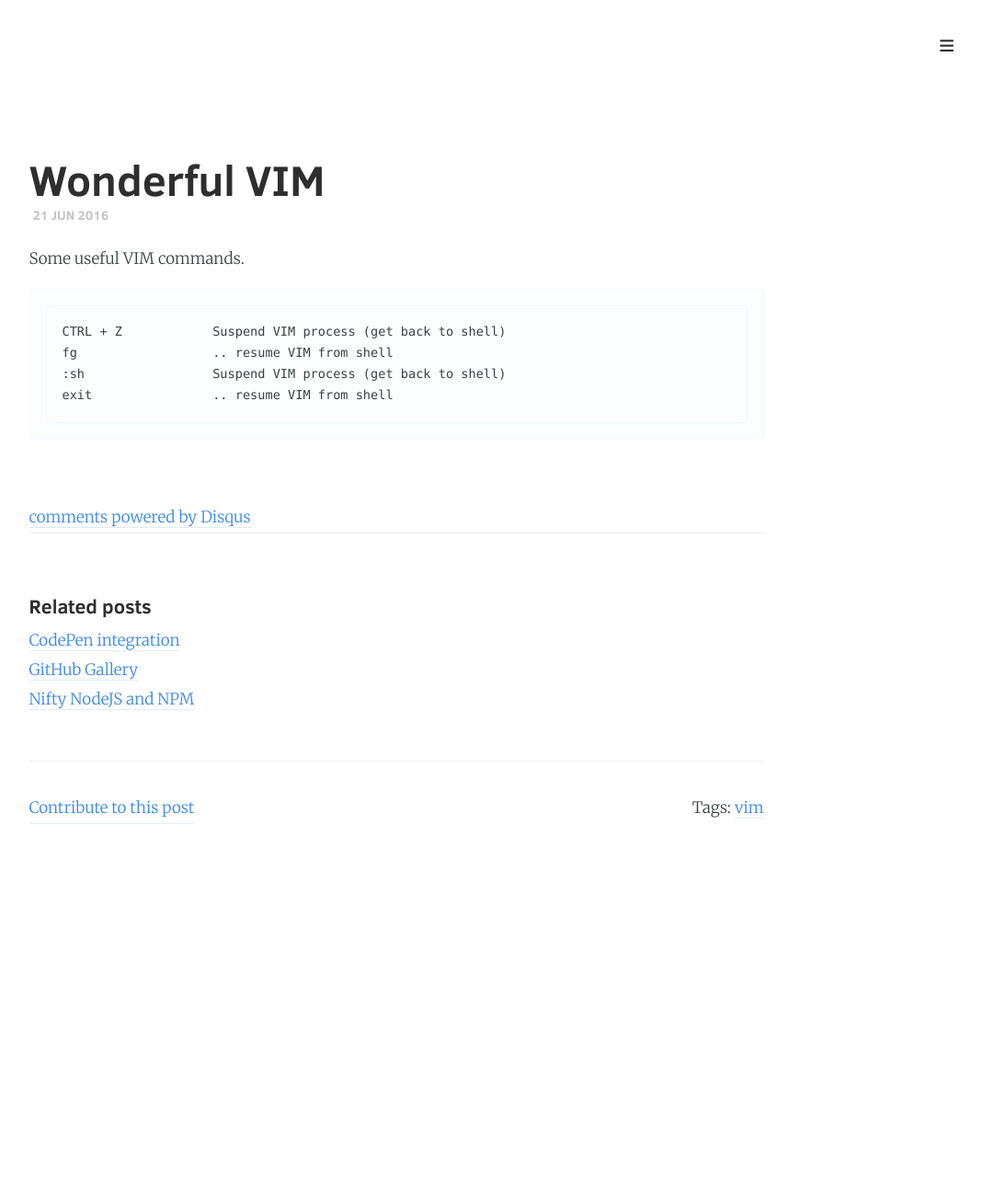
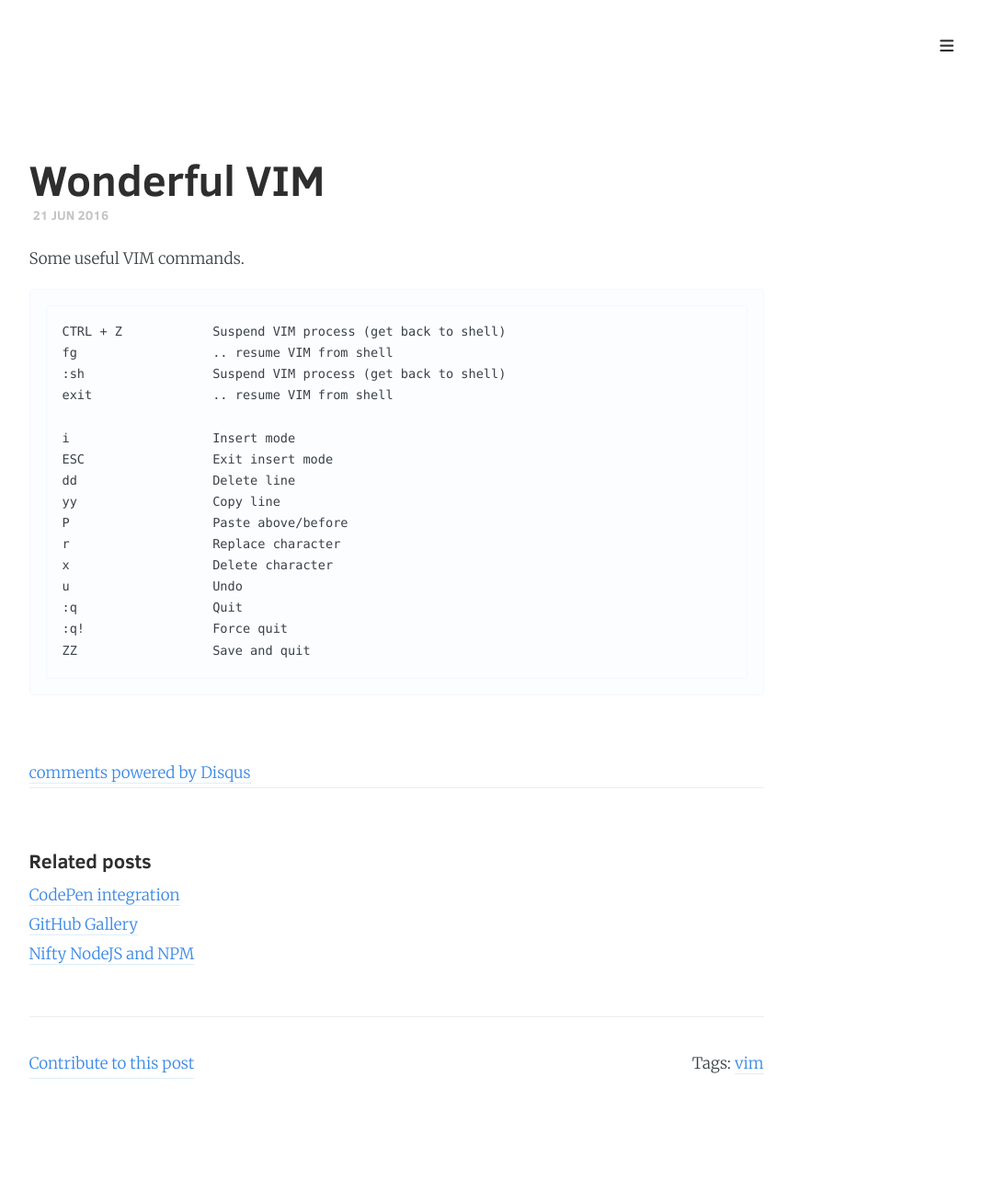
Before and after one commit to cirgl/lthr.github.io, a Jekyll site: the page built from _posts/2016-06-21-vim.md, in a window 1280 px wide. Shown: the whole page at 92% size, without its empty margins (209-1277 px from the left). Built offline with Jekyll 4.4.1, drawn with Linux system fonts in a browser that asks for light colours; nearby versions of some CDN libraries; comment, search, counter and statistics services are not loaded; before the commit the page ends 1031 px from its top, so only the background shows below that.

Commit message:
add more vim commands

````diff
--- a/_posts/2016-06-21-vim.md
+++ b/_posts/2016-06-21-vim.md
@@ -13,4 +13,16 @@ CTRL + Z            Suspend VIM process (get back to shell)
 fg                  .. resume VIM from shell
 :sh                 Suspend VIM process (get back to shell)
 exit                .. resume VIM from shell
+
+i                   Insert mode
+ESC                 Exit insert mode
+dd                  Delete line
+yy                  Copy line
+P                   Paste above/before
+r                   Replace character
+x                   Delete character
+u                   Undo
+:q                  Quit
+:q!                 Force quit
+ZZ                  Save and quit
 ```
````
